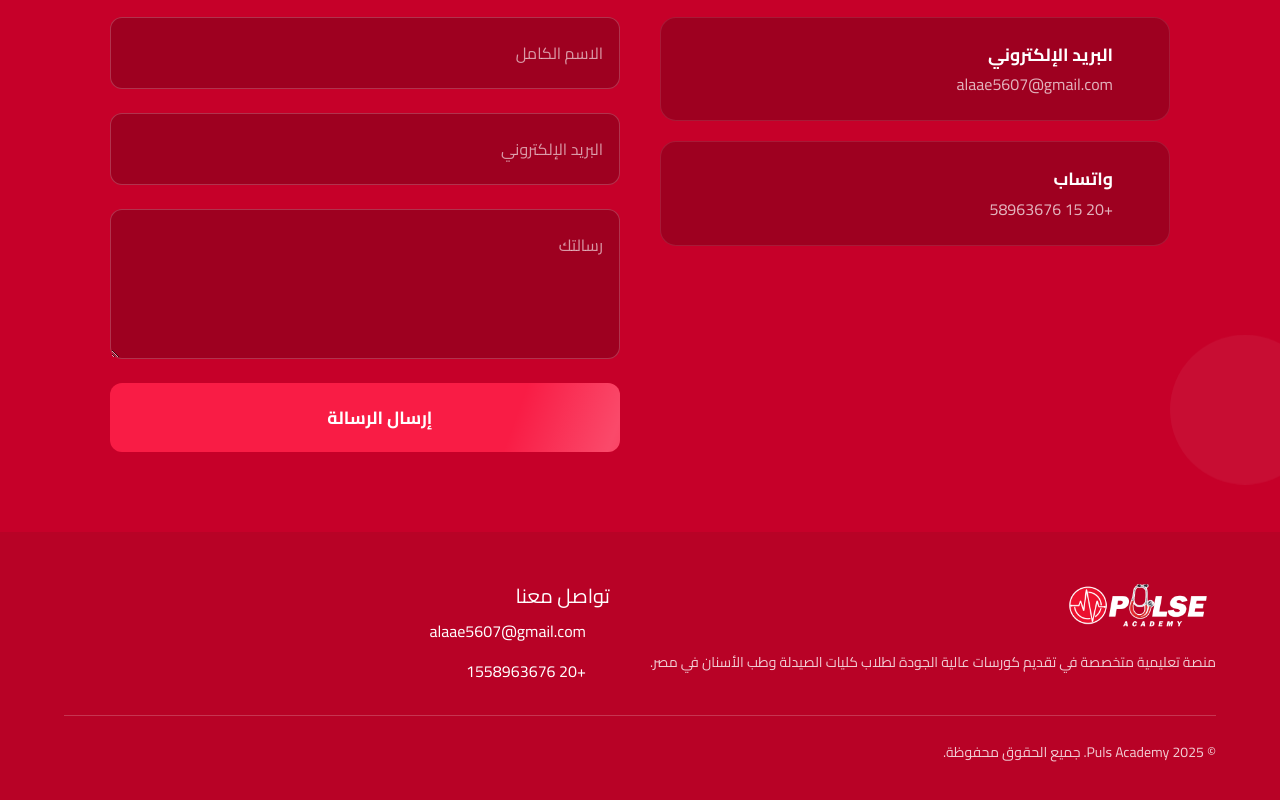
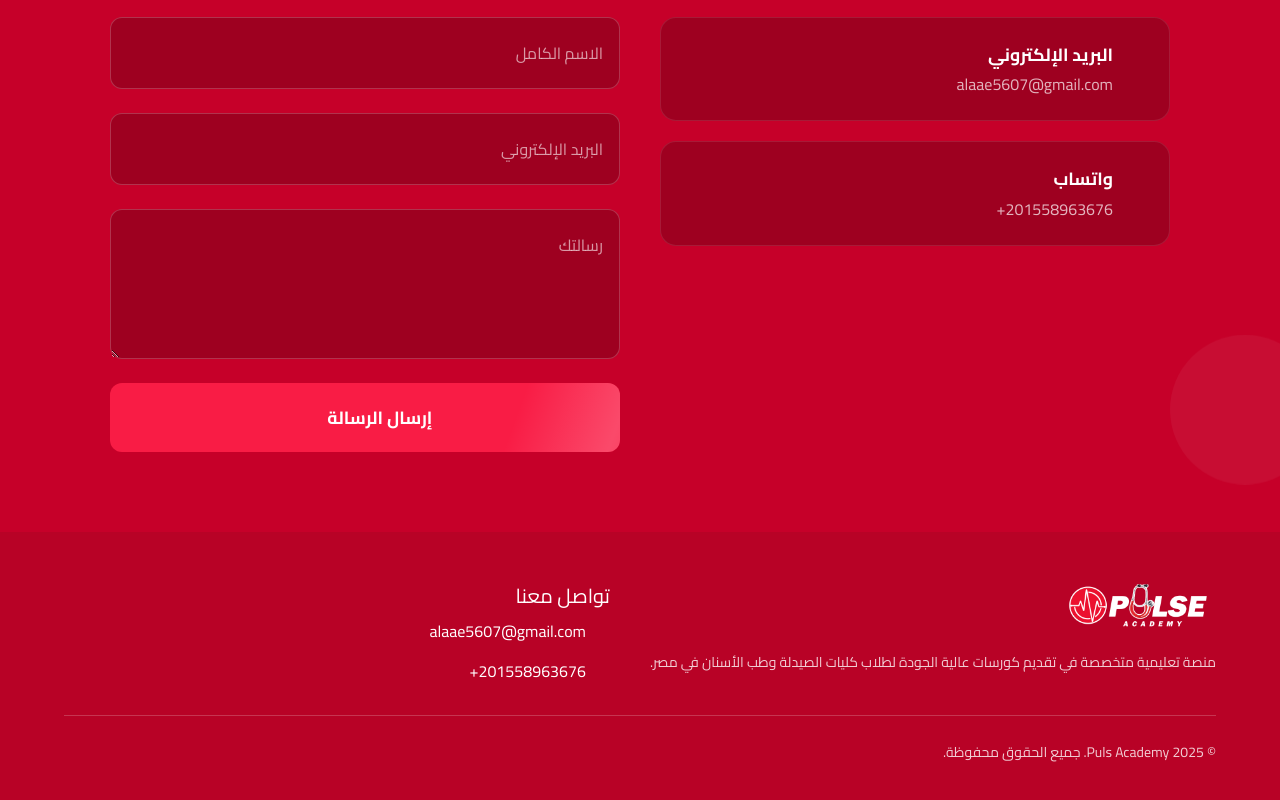
Before and after one commit to nagymedo25/puls-academy-frontend, a React (Vite) app: page / in a window 1280 px wide. Shown: the part 3695-4495 px from the top of the page. Built offline with nearby package versions, Linux system fonts and the light colour scheme; no server answers; some icons are missing.

Commit message:
Fix Numbers Direction

```diff
--- a/src/components/common/Footer/Footer.jsx
+++ b/src/components/common/Footer/Footer.jsx
@@ -42,8 +42,8 @@ const Footer = () => {
                 </Box>
                 <Box sx={{display: 'flex', alignItems: 'center', gap: 1}}>
                     <WhatsAppIcon />
-                    <Link sx={{direction : 'ltr'}} href="https://wa.me/201558963676" color="inherit" underline="hover">
-                        1558963676 20+
+                    <Link href="https://wa.me/201558963676" color="inherit" underline="hover">
+                        201558963676+
                     </Link>
                 </Box>
             </Stack>
--- a/src/components/landing/ContactFormSection/ContactFormSection.jsx
+++ b/src/components/landing/ContactFormSection/ContactFormSection.jsx
@@ -256,7 +256,7 @@ const ContactFormSection = () => {
                 <WhatsAppIcon className="icon" style={{ fontSize: 32 }} />
                 <div>
                   <h3>واتساب</h3>
-                  <p>+20 15 58963676</p>
+                  <p style={{direction: 'ltr'}}>+201558963676</p>
                 </div>
               </div>
             </div>
--- a/src/pages/auth/ForgotPasswordPage.jsx
+++ b/src/pages/auth/ForgotPasswordPage.jsx
@@ -44,7 +44,6 @@ const AbstractShape = ({ sx, animation, duration, delay }) => (
 
 const ForgotPasswordPage = () => {
   // الرقم الخاص بالدعم الفني (يمكنك تغييره)
-  const supportPhoneNumber = '+201558963676';
   const whatsappLink = `https://wa.me/201558963676`;
 
   return (
@@ -129,7 +128,7 @@ const ForgotPasswordPage = () => {
               color="text.secondary"
               sx={{ mt: 3, direction: 'ltr' }}
             >
-              <strong>رقم الدعم:</strong> +{supportPhoneNumber}
+              <strong>رقم الدعم:</strong> <span>+201558963676</span>
             </Typography>
 
           </Paper>
```
